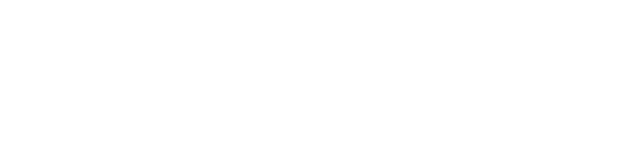
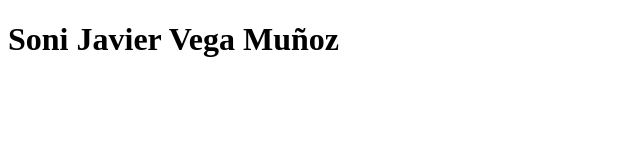
Before and after one commit to Svega2019050/IN5AMV, a plain HTML site: page index.html in a window 1280 px wide. Shown: the whole page, without its empty margins (0-640 px from the left). Drawn offline with Linux system fonts and the light colour scheme.

Commit message:
se agregó título en el body

```diff
--- a/index.html
+++ b/index.html
@@ -6,6 +6,6 @@
     <title>Primera página con GIT</title>
 </head>
 <body>
-
+    <h1> Soni Javier Vega Muñoz </h1>
 </body>
 </html>
```
